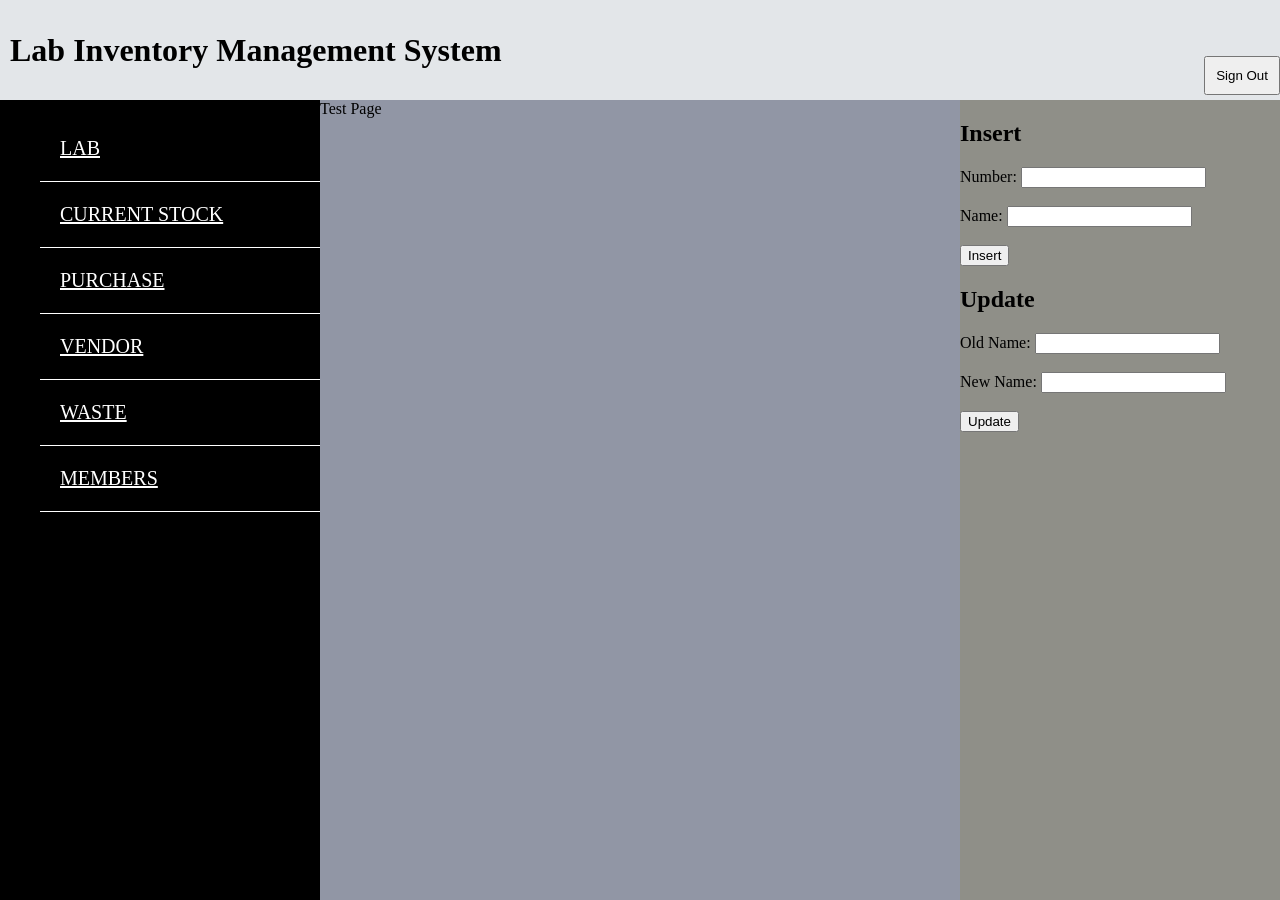
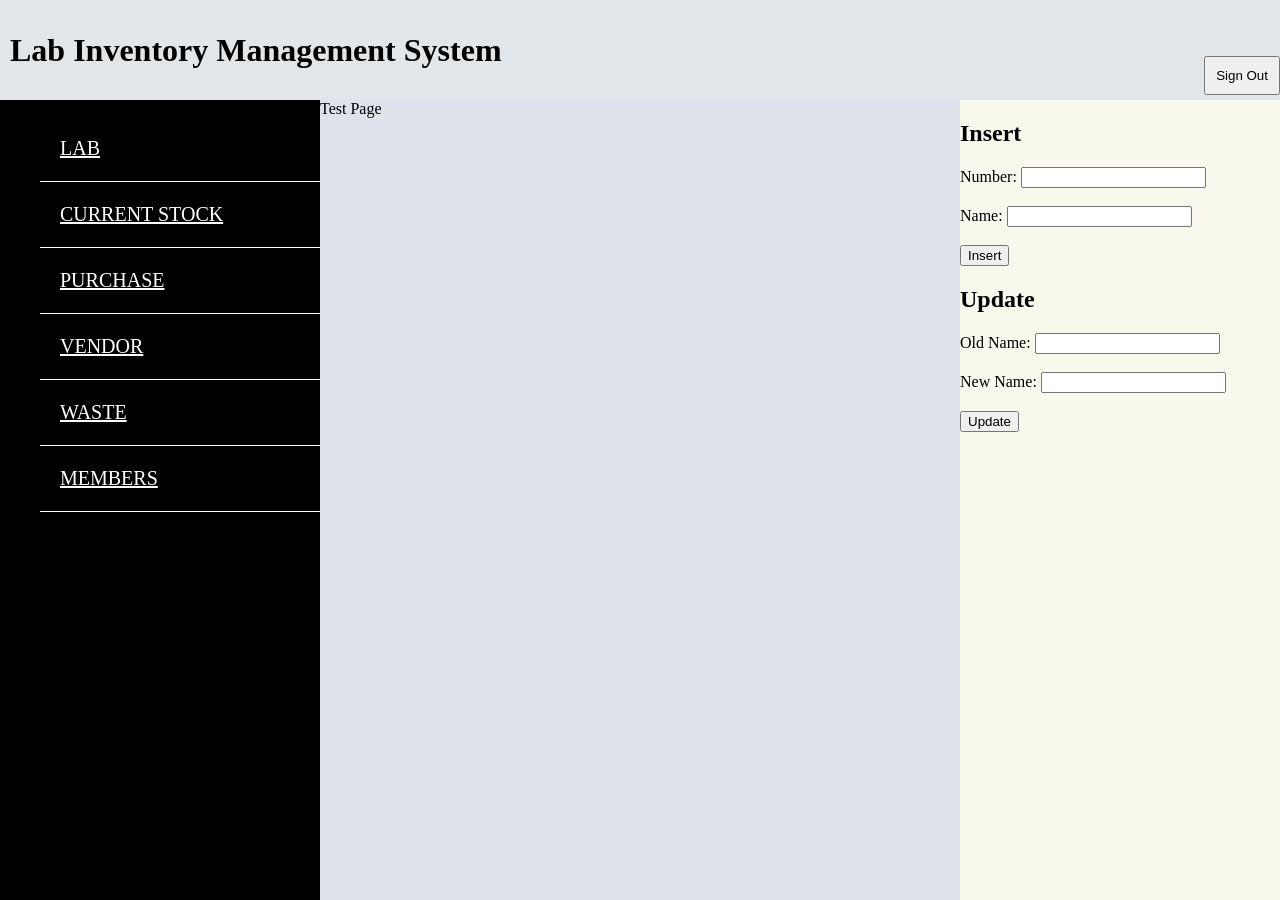
Before and after one commit to shumin11/LabInventoryDatabase, a PHP site: page /main.php in a window 1280 px wide. Run offline with PHP 8.4, Linux system fonts and the light colour scheme.

Commit message:
change color

```diff
--- a/src/main.css
+++ b/src/main.css
@@ -36,13 +36,13 @@
   .middlepane {
     width: 50%;
     height: 100vh;
-    background-color: rgb(145, 150, 165);
+    background-color: rgb(223, 226, 235);
   }
 
   .rightpane {
     width: 25%;
     height: 100vh;
-    background-color: rgb(143, 143, 136);
+    background-color: rgb(248, 248, 237);
   }
 
   body {
```
